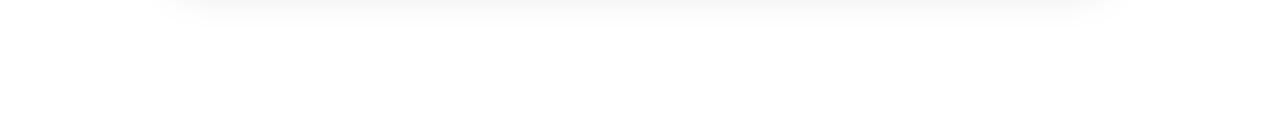
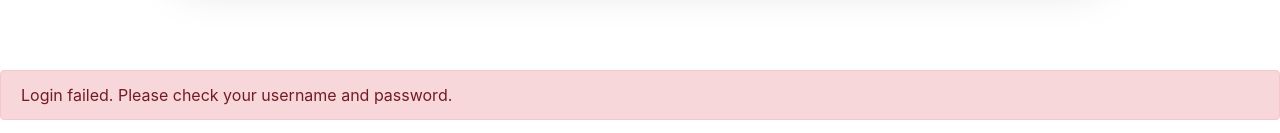
Before and after one commit to ryssu/RequestSystem-FrontEnd, an Angular app in the folder final-project/project/: page /login in a window 1280 px wide. Both pictures are taken after typing "Sample", "Sample123" into the empty fields and a click on the button "Login". Shown: the part 664-797 px from the top of the page. Built offline with nearby package versions, Linux system fonts and the light colour scheme; no server answers.

Commit message:
error handling for login

```diff
--- a/final-project/project/src/app/login/login.component.html
+++ b/final-project/project/src/app/login/login.component.html
@@ -51,5 +51,8 @@
             </div>
         </div>
     </div>
+    <div *ngIf="errorMessage" class="alert alert-danger fixed-bottom">
+        {{ errorMessage }}
+    </div>
     </body>
 </html>
--- a/final-project/project/src/app/login/login.component.ts
+++ b/final-project/project/src/app/login/login.component.ts
@@ -8,11 +8,13 @@ import { DataService } from '../data.service';
 @Component({
   selector: 'app-login',
   templateUrl: './login.component.html',
-  styleUrls: ['./login.component.css']
+  styleUrls: ['./login.component.css'],
+
 })
 export class LoginComponent {
   accountCheck: FormGroup;
   account : Account;
+  errorMessage: string;
   constructor(private accountService: AccountService, private fb: FormBuilder, private router: Router, private dataService: DataService) {
     this.accountCheck = this.fb.group({
       username: '',
@@ -22,9 +24,10 @@ export class LoginComponent {
 
   onSubmit(){
     this.accountService.checkAccount(this.accountCheck.value.username, this.accountCheck.value.password).subscribe(
-      (account : Account) => {
+      (account: Account) => {
         // Handle successful response
         this.account = account;
+        if (account && account.role) {
           if (account.role === 'ADMIN') {
             // Redirect to admin dashboard
             this.dataService.setDataPersistent('account', account);
@@ -34,11 +37,15 @@ export class LoginComponent {
             this.dataService.setDataPersistent('account', account);
             this.router.navigate(['/user-dashboard']);
           }
-        //this.router.navigate(['/dashboard']);
+        } else {
+          // Handle the case when 'account' is null or 'role' is not defined
+          this.errorMessage = 'Invalid credentials. Please try again.';
+        }
       },
       (error) => {
-        // Handle error
+        // Handle error and set the error message
         console.error('Error: ', error);
+        this.errorMessage = 'Login failed. Please check your username and password.';
       }
     );
 
```
Lines whose indentation alone changed are shown as unchanged.
